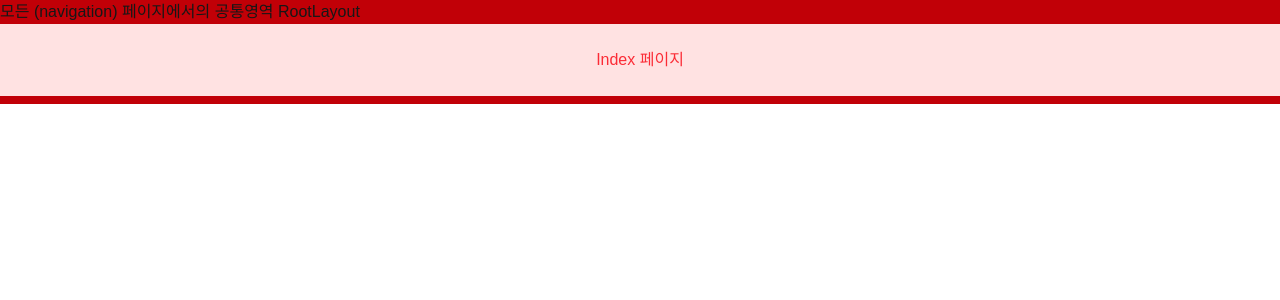
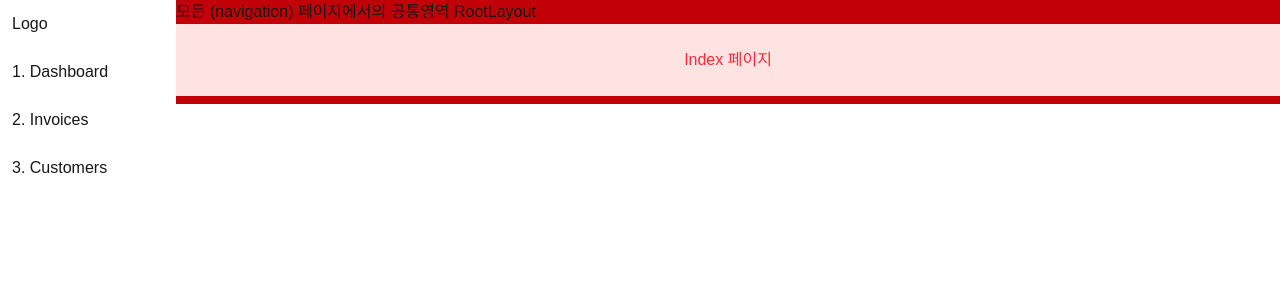
Before and after one commit to kukwon/buildup-next, a Next.js app in the folder first-setup-nextjs/: page / in a window 1280 px wide. Shown: the top 300 px of the page. Built offline with nearby package versions, Linux system fonts and the light colour scheme.

Commit message:
9-1 Left Navigation Bar(LNB) 추가 - <a> anchor 태그 활용

```diff
--- a/first-setup-nextjs/src/app/(navigation)/layout.tsx
+++ b/first-setup-nextjs/src/app/(navigation)/layout.tsx
@@ -1,3 +1,14 @@
+function LinkButton({ children, href }) {
+  return (
+    <a
+      href={href}
+      className="border-2 border-solid p-[10px] border-white block"
+    >
+      {children}
+    </a>
+  );
+}
+
 export default function NavigationLayout({
   children,
 }: Readonly<{
@@ -5,10 +16,20 @@ export default function NavigationLayout({
 }>) {
   return (
     <>
-      <div className="w-full bg-red-700">
-        모든 (navigation) 페이지에서의 공통영역 RootLayout
+      <div className="flex flex-row">
+        <div className="w-full md:w-44">
+          <LinkButton href="/">Logo</LinkButton>
+          <LinkButton href="/dashboard">1. Dashboard</LinkButton>
+          <LinkButton href="/dashboard/invoices">2. Invoices</LinkButton>
+          <LinkButton href="/dashboard/customers">3. Customers</LinkButton>
+        </div>
+        <div className="flex-grow">
+          <div className="w-full bg-red-700">
+            모든 (navigation) 페이지에서의 공통영역 RootLayout
+          </div>
+          {children}
+        </div>
       </div>
-      {children}
     </>
   );
 }
```
